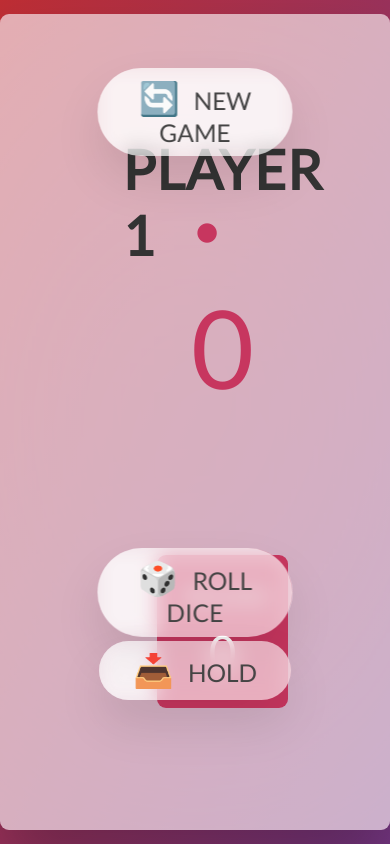
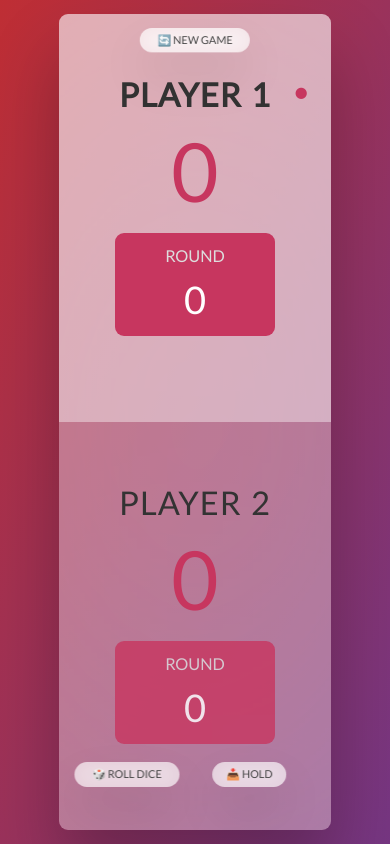
Before and after one commit to rockethelll/Roll_dice_game, a plain HTML site: page index.html in a window 390 px wide. Drawn offline with Linux system fonts and the light colour scheme.

Commit message:
responsive

```diff
--- a/style.css
+++ b/style.css
@@ -80,7 +80,7 @@ main {
 
 .player--active h2::after {
   content: "\2022";
-  font-size: 47px;
+  font-size: 3rem;
   position: absolute;
   color: #c7365f;
   margin-left: 0.8em;
@@ -178,3 +178,212 @@ main {
 .hidden {
   display: none;
 }
+
+@media screen and (max-width: 1440px) {
+  main {
+    width: 70rem;
+  }
+  .btn {
+    font-size: 1.5rem;
+    padding: 0.5rem 1.8rem;
+  }
+  .name {
+    font-size: 3.2rem;
+  }
+  .global {
+    font-size: 7rem;
+  }
+  .dice {
+    height: 8rem;
+    top: 15rem;
+  }
+}
+
+@media screen and (max-width: 1024px) {
+  main {
+    width: 47rem;
+  }
+  .player {
+    padding: 9rem 6rem;
+  }
+  .player--active h2::after {
+    font-size: 2rem;
+    margin-left: 0.8em;
+  }
+  .btn {
+    font-size: 1.2rem;
+    padding: 0.3rem 1.5rem;
+  }
+  .btn--roll {
+    top: 41.3rem;
+  }
+  .btn--hold {
+    top: 47.1rem;
+  }
+  .name {
+    font-size: 2.4rem;
+  }
+  .global {
+    font-size: 5rem;
+  }
+  .dice {
+    height: 6rem;
+    top: 25rem;
+  }
+  .round-label {
+    margin-bottom: 0.8rem;
+    font-size: 1.2rem;
+  }
+  .round-score {
+    font-size: 2.8rem;
+  }
+}
+
+@media screen and (max-width: 768px) {
+  main {
+    width: 25rem;
+    flex-direction: column;
+  }
+  .player {
+    padding: 1rem;
+  }
+  .player--active h2::after {
+    font-size: 2rem;
+    margin-left: 0.8em;
+  }
+  .btn {
+    font-size: 0.9rem;
+    padding: 0.4rem 1.3rem;
+    display: flex;
+  }
+  .btn--new {
+    top: 1rem;
+  }
+  .btn--roll {
+    top: 56rem;
+    left: 25%;
+  }
+  .btn--hold {
+    top: 56rem;
+    left: 75%;
+    padding: 0.4rem 1rem;
+  }
+  .name {
+    top: 3.5rem;
+    padding-bottom: 3rem;
+  }
+  .global {
+    font-size: 6rem;
+    margin-bottom: 1rem;
+  }
+  .dice {
+    height: 6rem;
+    top: 27rem;
+  }
+  .round {
+    font-size: 1.5rem;
+    padding: 1rem;
+  }
+  .round-label {
+    margin-bottom: 0.8rem;
+    font-size: 1.2rem;
+  }
+  .round-score {
+    font-size: 2.8rem;
+  }
+}
+
+@media screen and (max-width: 425px) {
+  main {
+    width: 20rem;
+    flex-direction: column;
+  }
+  .player--active h2::after {
+    font-size: 2rem;
+    margin-left: 0.8em;
+  }
+  .btn {
+    font-size: 0.8rem;
+    padding: 0.4rem 1.3rem;
+    display: flex;
+  }
+  .btn--new {
+    top: 1rem;
+  }
+  .btn--roll {
+    top: 55rem;
+    left: 25%;
+  }
+  .btn--hold {
+    top: 55rem;
+    left: 70%;
+    padding: 0.4rem 1rem;
+  }
+  .name {
+    top: 3.5rem;
+    padding-bottom: 3rem;
+  }
+  .global {
+    font-size: 6rem;
+    margin-bottom: 1rem;
+  }
+  .dice {
+    height: 6rem;
+    top: 27rem;
+  }
+  .round {
+    font-size: 1.5rem;
+    padding: 1rem;
+  }
+  .round-label {
+    margin-bottom: 0.8rem;
+    font-size: 1.2rem;
+  }
+  .round-score {
+    font-size: 2.8rem;
+  }
+}
+
+
+
+
+
+@media screen and (max-width: 375px) {
+  main {
+    width: 40rem;
+  }
+  .name {
+    font-size: 1.5rem;
+  }
+  .global {
+    font-size: 5rem;
+  }
+  .dice {
+    height: 6rem;
+  }
+  .btn {
+    font-size: 1rem;
+    padding: 0.3rem 1.2rem;
+    margin: 0.5rem;
+  }
+  .round {
+    font-size: 1.2rem;
+    padding: 1rem;
+  }
+  .round-label {
+    font-size: 1rem;
+  }
+  .round-score {
+    font-size: 2rem;
+  }
+  .player--active h2::after {
+    font-size: 2rem;
+    margin-left: 0.8em;
+  }
+  .player {
+    padding: 9rem 6rem;
+  }
+  body {
+    height: 100vh;
+  }
+} */
```
Also changed, not shown: 6 other files.
